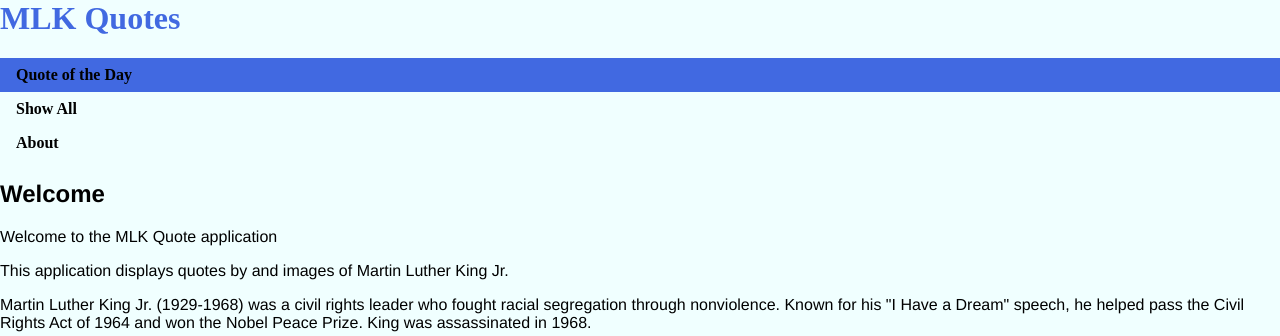
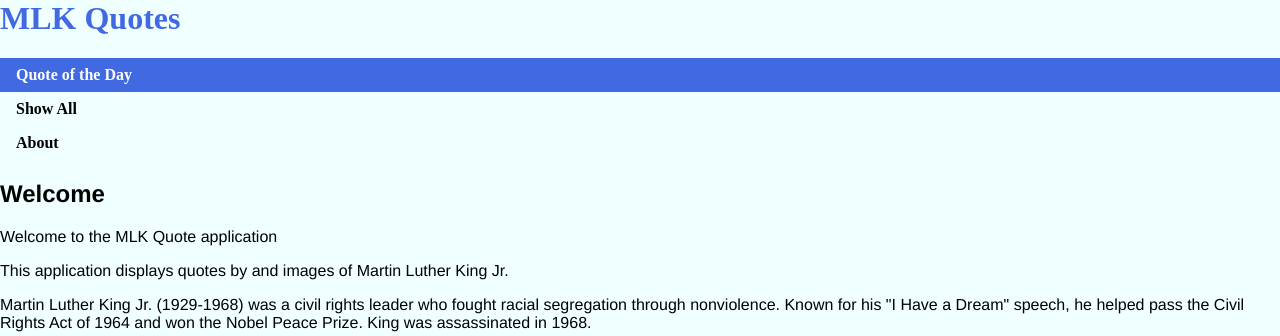
Before and after one commit to chang115/cs412, a Django app: page /quotes/about in a window 1280 px wide, with the pointer over the restyled element. Shown: the top 336 px of the page. Run offline with Django 4.2, Linux system fonts and the light colour scheme.

Commit message:
fixed css

```diff
--- a/quotes/static/quotes/styles.css
+++ b/quotes/static/quotes/styles.css
@@ -24,7 +24,7 @@ a {
 
 a:hover {
     background-color: royalblue;
-    color:
+    color: white;
 }
 
 .center {
```
